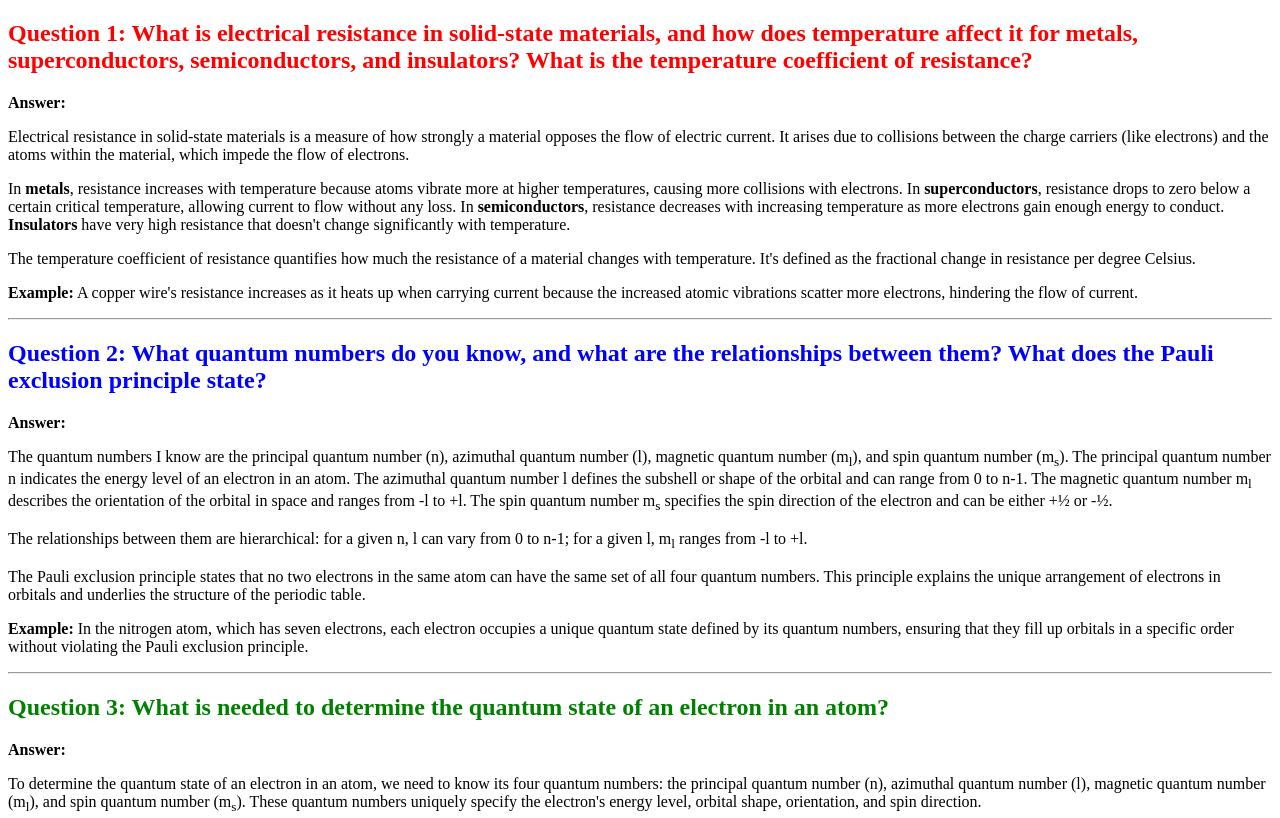
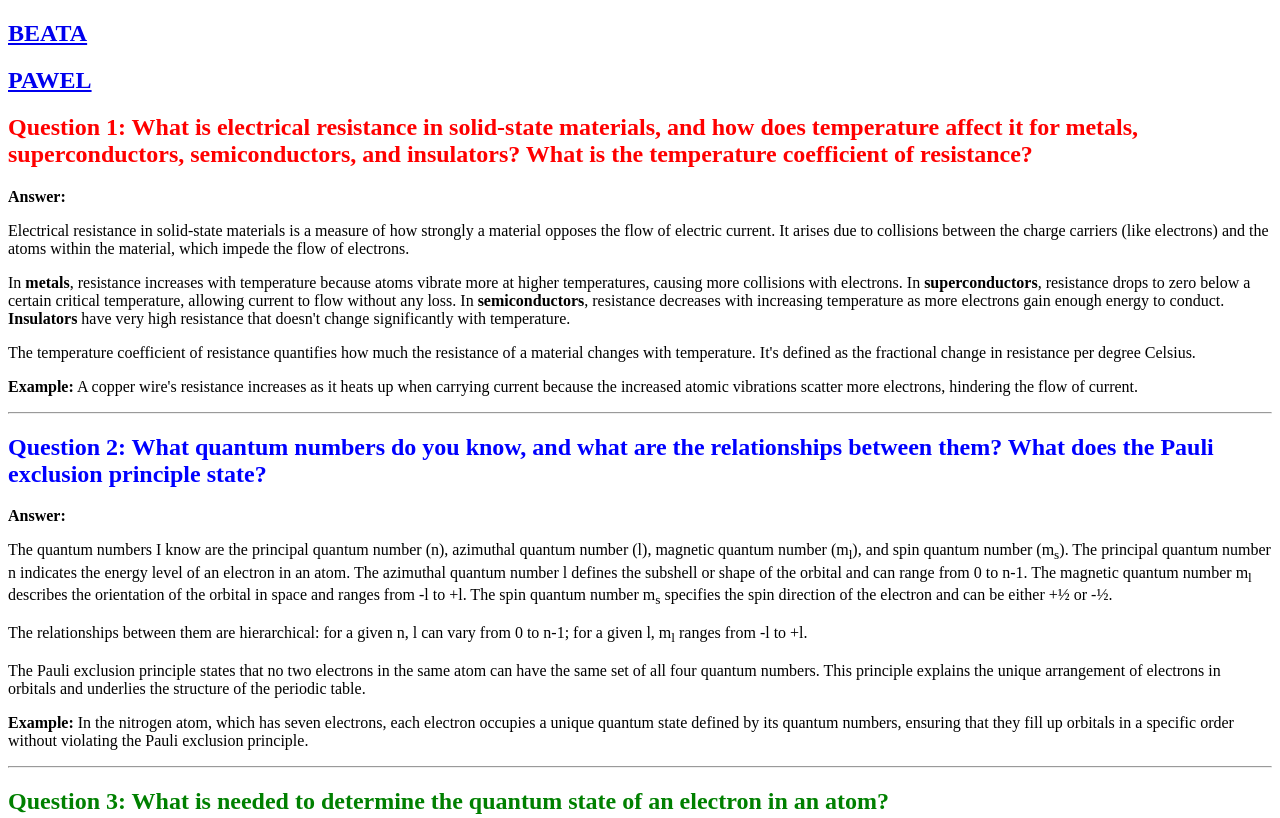
Before and after one commit to emrecndmr/tezsorularcevaplar, a plain HTML site: page mydlarz.html in a window 1280 px wide. Shown: the top 818 px of the page. Drawn offline with Linux system fonts and the light colour scheme.

Commit message:
Update mydlarz.html

```diff
--- a/mydlarz.html
+++ b/mydlarz.html
@@ -4,7 +4,8 @@
     <title>Thesis Defense Questions and Answers</title>
 </head>
 <body>
-
+<h2><a href="laskiewicz.html">BEATA</a></h2>
+<h2><a href="blazec.html">PAWEL</a></h2>
 <h2 style="color: red;"><b>Question 1: What is electrical resistance in solid-state materials, and how does temperature affect it for metals, superconductors, semiconductors, and insulators? What is the temperature coefficient of resistance?</b></h2>
 
 <p><b>Answer:</b></p>
```
